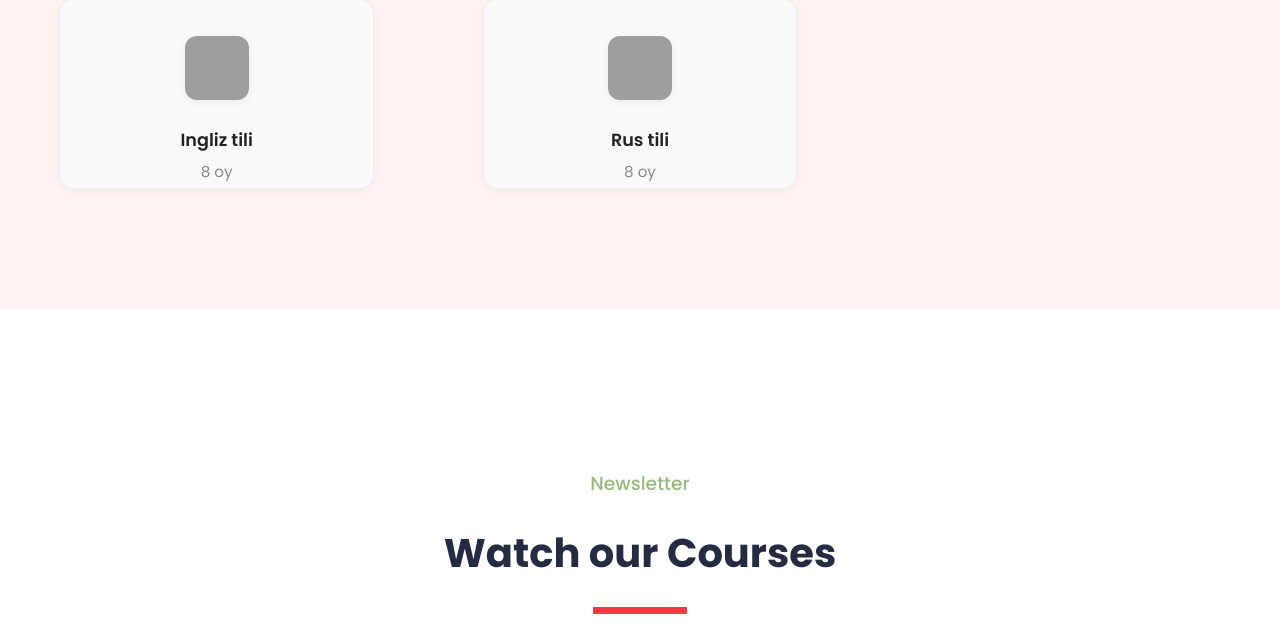
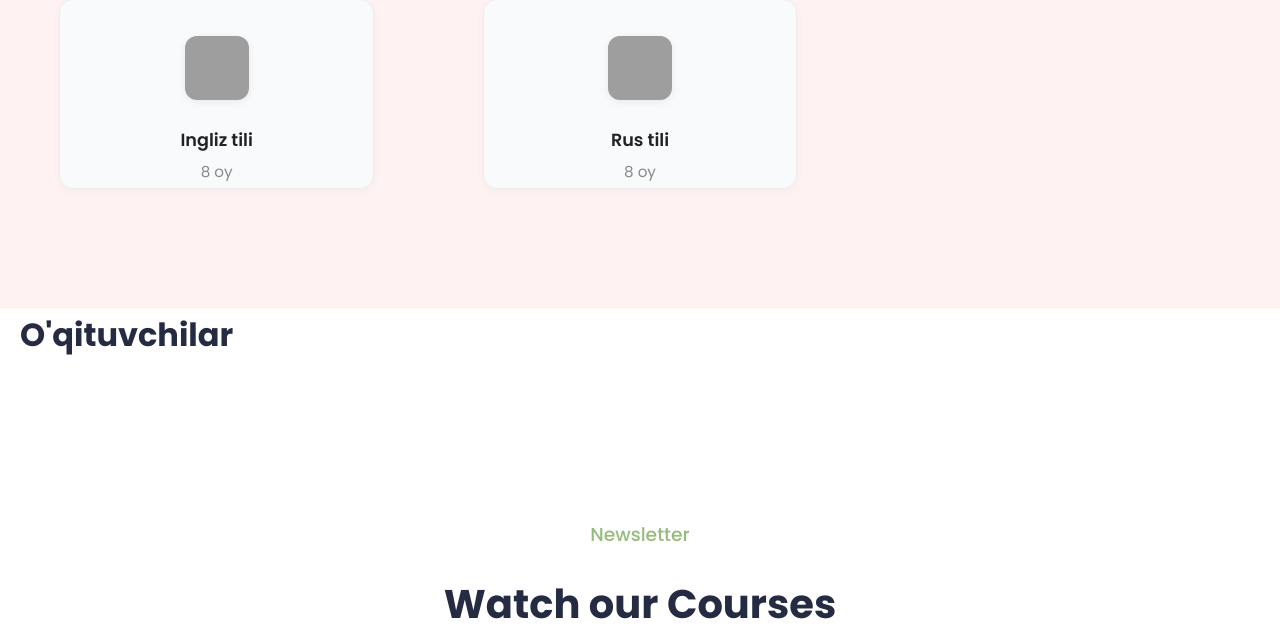
Before and after one commit to Eshukurullohdev/ITHOUSE, a Django app: template House/templates/home.html in a window 1280 px wide. Shown: the part 2318-2949 px from the top of the page. Run offline with Django 5.2, Linux system fonts and the light colour scheme; the template is opened without the code that fills it, so the values that code supplies are empty; parts of the project's set-up code (start-up, migrations or seed data) failed here and were passed over; grey boxes are pictures that could not be loaded.

Commit message:
lot of code

```diff
--- a/House/templates/home.html
+++ b/House/templates/home.html
@@ -56,6 +56,7 @@
             <hr class="line">
             <p>Problems trying to resolve the conflict between the two major realms of Classical physics: Newtonian mechanics </p>
         </div>
+        <!-- Nurjahon Sister's code -->
         <div class="container">
             <div class="title">
                 Kurslar
@@ -155,6 +156,7 @@
 </section> -->
 
 <div class="container">
+    <h1>O'qituvchilar</h1>
     <div class="wrap">
         {% for oqituvchilar in oqituvchilar %}
       <div class="card">
```
